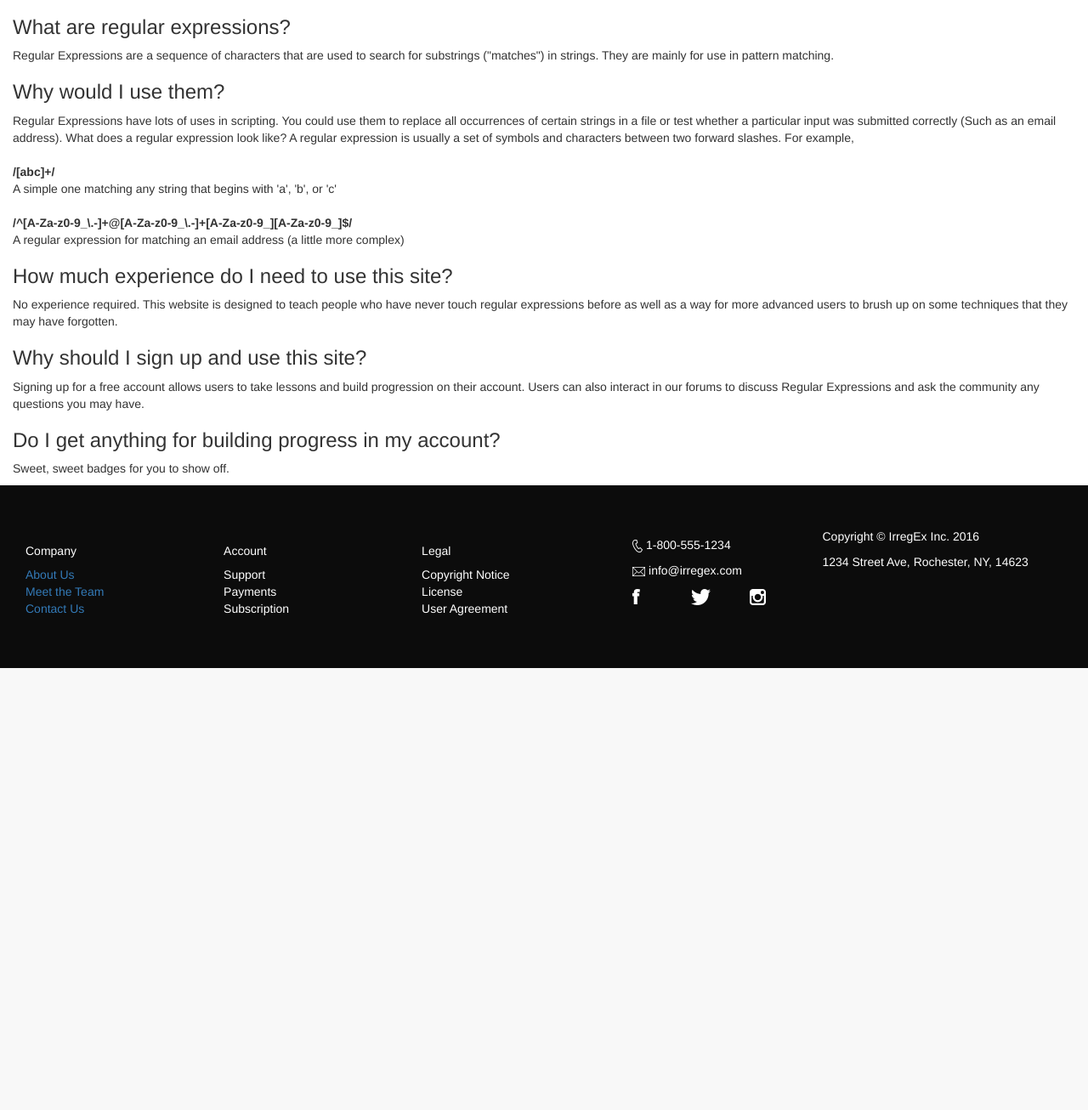
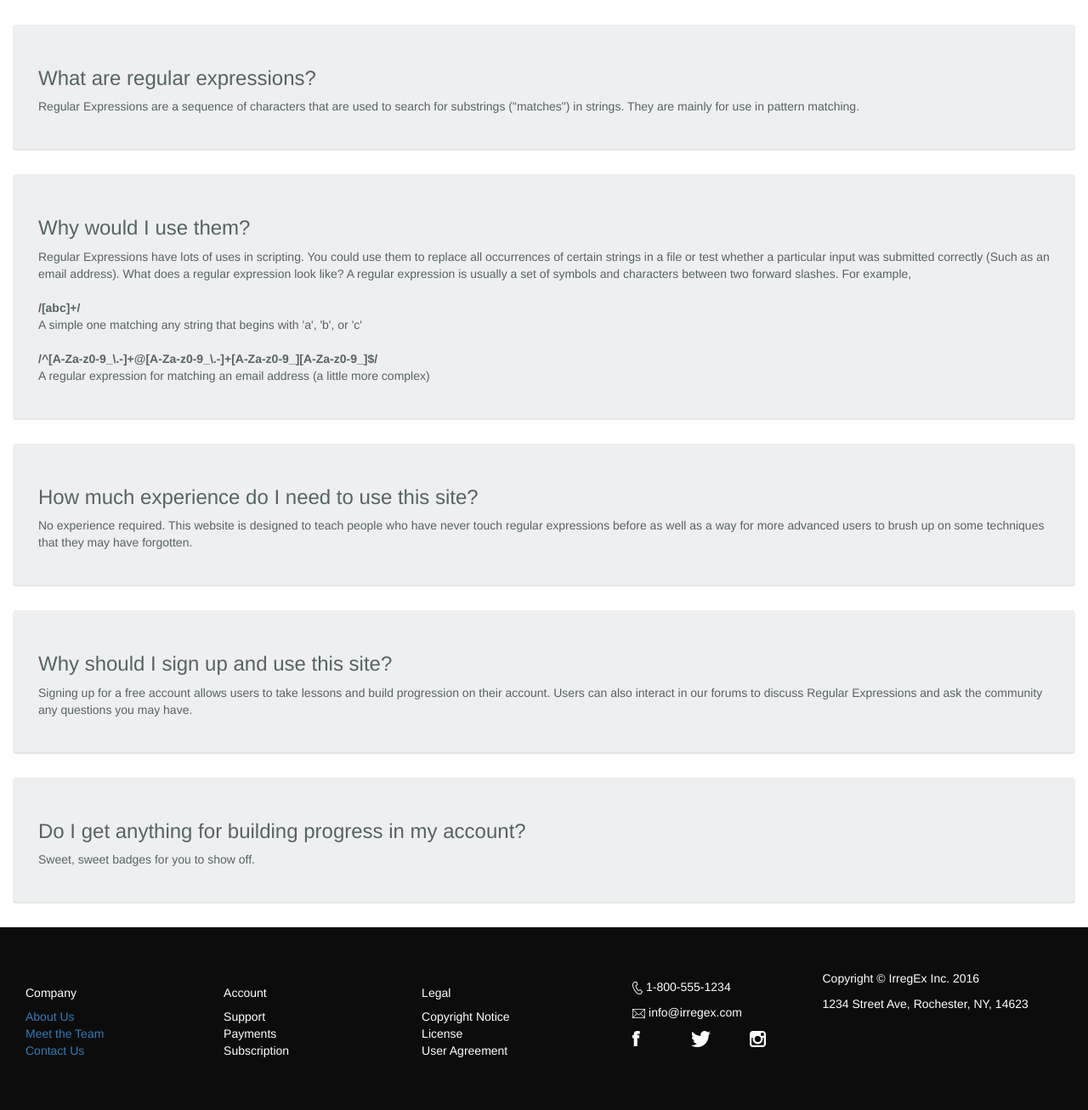
Before and after one commit to audiolion/WebII-Group-Project, a Django app: template Django_Files/home/templates/faq.html in a window 1280 px wide. Shown: the part 81-1387 px from the top of the page at 85% size. Before the commit the page ends 867 px from the top, so only its background shows below. Run offline with Django 3.2, Linux system fonts and the light colour scheme; the template is opened without the code that fills it, so the values that code supplies are empty; some libraries are stand-ins or nearby versions.

Commit message:
Styled FAQ page

```diff
--- a/Django_Files/home/templates/faq.html
+++ b/Django_Files/home/templates/faq.html
@@ -8,10 +8,13 @@ IrregEx: Lessons
 
 {% block content %}
 <div class="col-xs-12">
+    <div class="material-box">
     <h3>What are regular expressions?</h3>
     <p>Regular Expressions are a sequence of characters that are used to search for substrings
         ("matches") in strings. They are mainly for use in pattern matching.</p>
+    </div>
 
+    <div class="material-box">
     <h3>Why would I use them?</h3>
 
     <p>Regular Expressions have lots of uses in scripting.
@@ -29,19 +32,25 @@ IrregEx: Lessons
         <br/>
         <strong>/^[A-Za-z0-9_\.-]+@[A-Za-z0-9_\.-]+[A-Za-z0-9_][A-Za-z0-9_]$/</strong><br/>
         A regular expression for matching an email address (a little more complex)</p>
+    </div>
 
+    <div class="material-box">
     <h3>How much experience do I need to use this site?</h3>
     <p>No experience required. This website is designed to teach people who have never
         touch regular expressions before as well as a way for more advanced
         users to brush up on some techniques that they may have forgotten.</p>
+    </div>
 
+    <div class="material-box">
     <h3>Why should I sign up and use this site?</h3>
     <p>Signing up for a free account allows users to take lessons and build progression on their account.
         Users can also interact in our forums to discuss Regular Expressions and ask the community any questions you may
         have.</p>
+    </div>
 
+    <div class="material-box">
     <h3>Do I get anything for building progress in my account?</h3>
     <p>Sweet, sweet badges for you to show off.</p>
-
+    </div>
 </div>
 {% endblock %}
```
